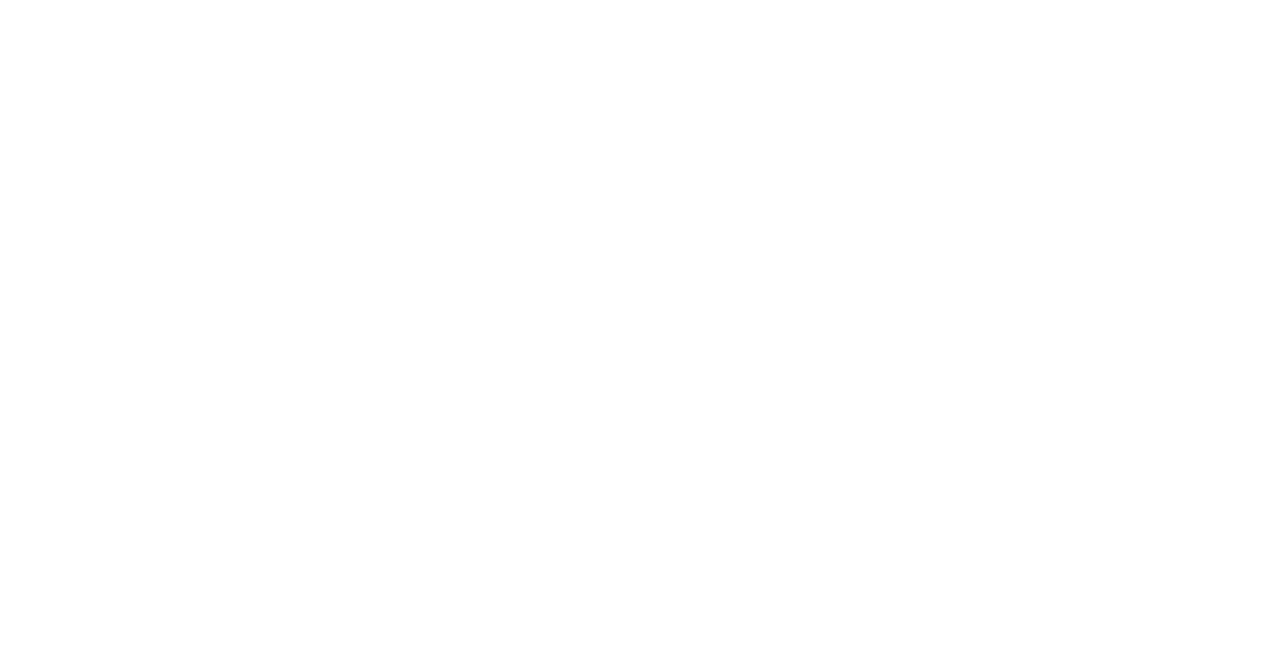
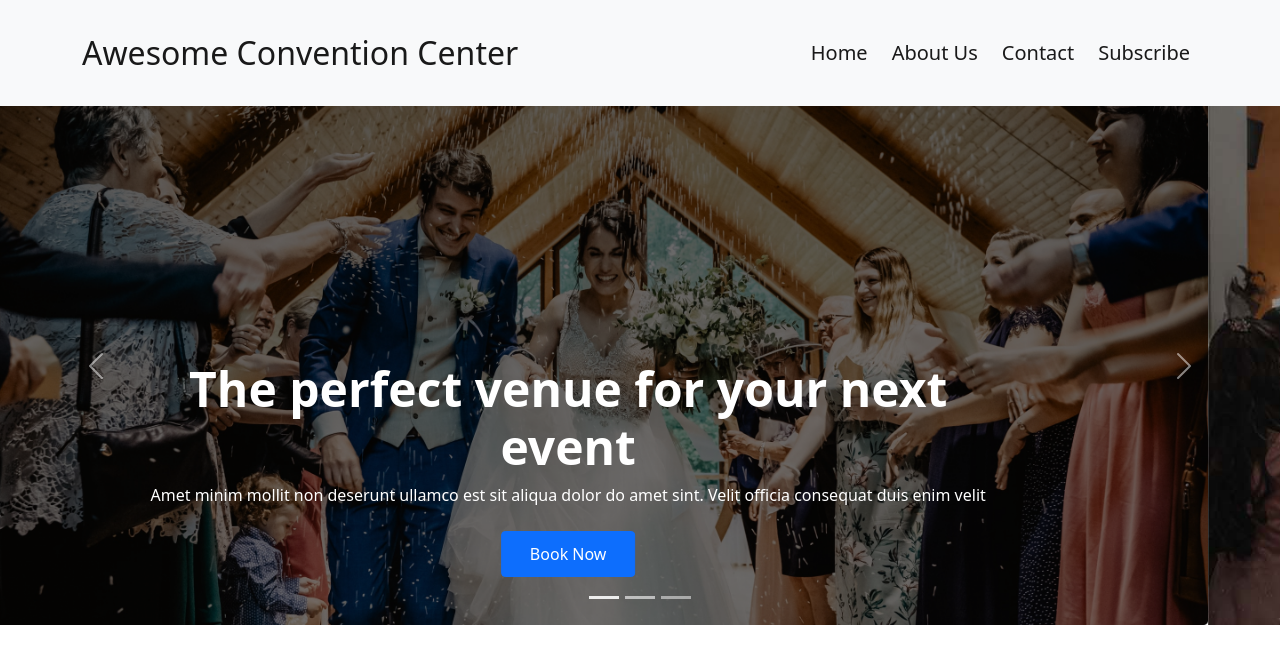
Before and after one commit to Kader-Goni/Awesome-Convention, a plain HTML site: page index.html in a window 1280 px wide. Drawn offline with nearby package versions, Linux system fonts and the light colour scheme.

Commit message:
banner slider added

```diff
--- a/css/style.css
+++ b/css/style.css
@@ -8,7 +8,12 @@
     box-sizing: border-box;
 }
 
-body{
+a{
+    text-decoration: none;
+}
+
+
+.font-poppins{
     font-family: 'Poppins', sans-serif;
 }
 
@@ -20,4 +25,16 @@ body{
     font-family: 'Roboto', sans-serif;
 }
 
+.fs-16{
+    font-size: 16px;
+}
+
+.fs-22{
+    font-size: 22px;
+}
+
+.fs-48{
+    font-size: 48px;
+}
+
 /* common CSS  */
--- a/index.html
+++ b/index.html
@@ -7,8 +7,120 @@
     <title>Document</title>
     <!-- bootstrap link -->
     <link href="https://cdn.jsdelivr.net/npm/bootstrap@5.1.3/dist/css/bootstrap.min.css" rel="stylesheet" integrity="sha384-1BmE4kWBq78iYhFldvKuhfTAU6auU8tT94WrHftjDbrCEXSU1oBoqyl2QvZ6jIW3" crossorigin="anonymous">
+    <!-- css style link -->
+    <link rel="stylesheet" href="./css/style.css">
 </head>
 <body>
+    <!-- header part starts -->
+    <header>
+        <nav class="navbar navbar-expand-lg navbar-light bg-light">
+            <div class="container py-3">
+              <a class="navbar-brand fs-2" href="#">
+                  Awesome Convention Center
+              </a>
+              <button class="navbar-toggler" type="button" data-bs-toggle="collapse" data-bs-target="#navbarSupportedContent" aria-controls="navbarSupportedContent" aria-expanded="false" aria-label="Toggle navigation">
+                <span class="navbar-toggler-icon"></span>
+              </button>
+              <div class="collapse navbar-collapse" id="navbarSupportedContent">
+                <ul class="navbar-nav ms-auto mb-2 mb-lg-0 fs-5">
+                  <li class="nav-item ms-2">
+                    <a class="nav-link active" aria-current="page" href="#banner">Home</a>
+                  </li>
+                  <li class="nav-item ms-2">
+                    <a class="nav-link active" href="#">About Us</a>
+                  </li>
+                  <li class="nav-item ms-2">
+                    <a class="nav-link active" href="#">Contact</a>
+                  </li>
+                  <li class="nav-item ms-2">
+                    <a class="nav-link active" href="#">Subscribe</a>
+                  </li>
+
+                </ul>
+
+              </div>
+            </div>
+          </nav>
+    </header>
+    <!-- header part ends -->
+    <!-- banner section starts -->
+    <section id="banner">
+        <div id="carouselExampleCaptions" class="carousel slide" data-bs-ride="carousel">
+            <div class="carousel-indicators">
+              <button type="button" data-bs-target="#carouselExampleCaptions" data-bs-slide-to="0" class="active" aria-current="true" aria-label="Slide 1"></button>
+              <button type="button" data-bs-target="#carouselExampleCaptions" data-bs-slide-to="1" aria-label="Slide 2"></button>
+              <button type="button" data-bs-target="#carouselExampleCaptions" data-bs-slide-to="2" aria-label="Slide 3"></button>
+            </div>
+            <div class="carousel-inner">
+              <div class="carousel-item active">
+                <img src="./images/banner01.png" class="d-block w-100" alt="...">
+                <div class="carousel-caption d-none d-md-block">
+                  <div class="banner-content ">
+                      <div class="text">
+                        <h1 class="fs-48 fw-bold">The perfect venue for your
+                            next event</h1>
+                          <p>Amet minim mollit non deserunt ullamco est sit aliqua dolor do amet sint. Velit officia consequat duis enim velit </p>
+                          <button type="button" class="btn btn-primary mt-2 mb-2">
+                              <a href="https://www.google.com/" target="_blank" class="text-white d-inline-block py-1 px-3">Book Now</a>
+                          </button>
+                      </div>
+                  </div>
+                </div>
+              </div>
+              <div class="carousel-item">
+                <img src="./images/banner02.jpg" class="d-block w-100" alt="...">
+                <div class="carousel-caption d-none d-md-block">
+                    <div class="banner-content ">
+                        <div class="text">
+                          <h1 class="fs-48 fw-bold">The perfect venue for your ceremony </h1>
+                            <p>Amet minim mollit non deserunt ullamco est sit aliqua dolor do amet sint. Velit officia consequat duis enim velit </p>
+                            <button type="button" class="btn btn-primary mt-2 mb-2">
+                                <a href="https://www.google.com/" target="_blank" class="text-white d-inline-block py-1 px-3">Book Now</a>
+                            </button>
+                        </div>
+                    </div>
+                </div>
+              </div>
+              <div class="carousel-item">
+                <img src="./images/banner03.jpg" class="d-block w-100" alt="...">
+                <div class="carousel-caption d-none d-md-block">
+                    <div class="banner-content ">
+                        <div class="text">
+                          <h1 class="fs-48 fw-bold">Quality Service is our main Priority</h1>
+                            <p>Amet minim mollit non deserunt ullamco est sit aliqua dolor do amet sint. Velit officia consequat duis enim velit </p>
+                            <button type="button" class="btn btn-primary mt-2 mb-2">
+                                <a href="https://www.google.com/" target="_blank" class="text-white d-inline-block py-1 px-3">Book Now</a>
+                            </button>
+                        </div>
+                    </div>
+                </div>
+              </div>
+            </div>
+            <button class="carousel-control-prev" type="button" data-bs-target="#carouselExampleCaptions" data-bs-slide="prev">
+              <span class="carousel-control-prev-icon" aria-hidden="true"></span>
+              <span class="visually-hidden">Previous</span>
+            </button>
+            <button class="carousel-control-next" type="button" data-bs-target="#carouselExampleCaptions" data-bs-slide="next">
+              <span class="carousel-control-next-icon" aria-hidden="true"></span>
+              <span class="visually-hidden">Next</span>
+            </button>
+    </div>
+    </section>
+    <!-- banner section ends -->
+
+
+
+
+
+
+
+
+
+
+
+
+
+
 
 
 
```
